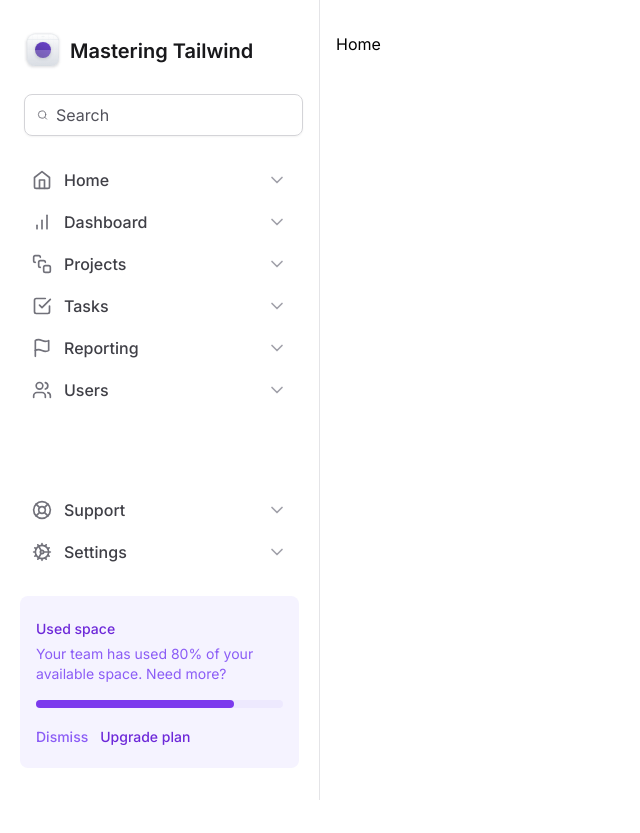
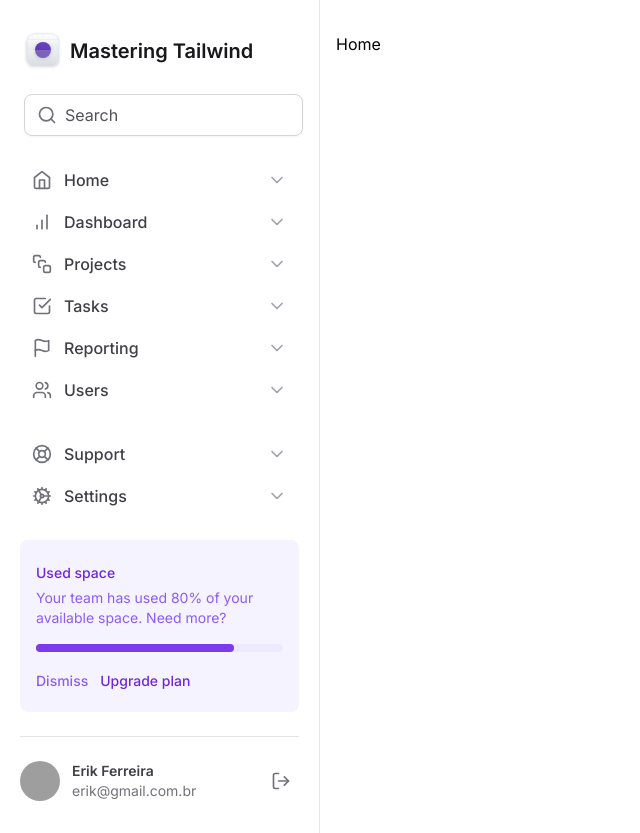
Before and after one commit to erik-ferreira/mastering-tailwind, a Next.js app: page / in a window 1280 px wide. Shown: the whole page, without its empty margins (0-640 px from the left). Before the commit the page ends 800 px from the top, so only its background shows below. Built offline with nearby package versions, Linux system fonts and the light colour scheme; grey boxes are pictures that could not be loaded.

Commit message:
create component Profile; use composition pattern in Input

```diff
--- /dev/null
+++ b/src/components/Input.tsx
@@ -0,0 +1,29 @@
+import { ComponentProps } from "react"
+
+type RootProps = ComponentProps<"div">
+
+export function Root({ ...rest }: RootProps) {
+  return (
+    <div
+      className="w-full flex items-center gap-2 rounded-lg border border-zinc-300 px-3 py-2 mx-1 shadow-sm"
+      {...rest}
+    />
+  )
+}
+
+type ControlProps = ComponentProps<"input">
+
+export function Control({ ...rest }: ControlProps) {
+  return (
+    <input
+      className="flex-1 border-0 bg-transparent p-0 text-zinc-900 placeholder-zinc-600"
+      {...rest}
+    />
+  )
+}
+
+type PrefixProps = ComponentProps<"div">
+
+export function Prefix({ ...rest }: PrefixProps) {
+  return <div {...rest} />
+}
--- /dev/null
+++ b/src/components/Sidebar/Profile.tsx
@@ -0,0 +1,26 @@
+import { LogOut } from "lucide-react"
+
+export function Profile() {
+  return (
+    <div className="grid grid-cols-profile gap-3">
+      <img
+        src="https://github.com/erik-ferreira.png"
+        alt=""
+        className="w-10 h-10 rounded-full"
+      />
+
+      <div className="flex flex-col truncate">
+        <span className="text-sm font-semibold text-zinc-700">
+          Erik Ferreira
+        </span>
+        <span className="truncate text-sm text-zinc-500">
+          erik@gmail.com.br
+        </span>
+      </div>
+
+      <button type="button" className="ml-auto rounded-md p-2 hover:bg-zinc-50">
+        <LogOut className="w-5 h-5 text-zinc-500" />
+      </button>
+    </div>
+  )
+}
--- a/src/components/Sidebar/index.tsx
+++ b/src/components/Sidebar/index.tsx
@@ -12,6 +12,8 @@
 
 import { Logo } from "./Logo"
 import { NavItem } from "./NavItem"
+import { Profile } from "./Profile"
+import * as Input from "@/components/Input"
 import { UsedSpaceWidget } from "./UsedSpaceWidget"
 
 export function Sidebar() {
@@ -19,13 +21,12 @@
     <aside className="flex flex-col gap-6 border-r border-zinc-200 px-5 py-8">
       <Logo />
 
-      <div className="w-full flex items-center gap-2 rounded-lg border border-zinc-300 px-3 py-2 mx-1 shadow-sm">
-        <Search className="w-5 h-5 text-zinc-500" />
-        <input
-          className="flex-1 border-0 bg-transparent p-0 text-zinc-900 placeholder-zinc-600"
-          placeholder="Search"
-        />
-      </div>
+      <Input.Root>
+        <Input.Prefix>
+          <Search className="w-5 h-5 text-zinc-500" />
+        </Input.Prefix>
+        <Input.Control placeholder="Search" />
+      </Input.Root>
 
       <nav className="space-y-0.5">
         <NavItem title="Home" icon={Home} />
@@ -43,6 +44,10 @@
         </nav>
 
         <UsedSpaceWidget />
+
+        <div className="h-px bg-zinc-200" />
+
+        <Profile />
       </div>
     </aside>
   )
--- a/tailwind.config.js
+++ b/tailwind.config.js
@@ -5,6 +5,7 @@
     extend: {
       gridTemplateColumns: {
         app: "minmax(18rem, 20rem) 1fr",
+        profile: "max-content 1fr max-content",
       },
     },
   },
```
Also changed, not shown: src/app/page.tsx (line endings or trailing spaces), src/components/Sidebar/Logo.tsx (line endings or trailing spaces), src/components/Sidebar/NavItem.tsx (line endings or trailing spaces), src/components/Sidebar/UsedSpaceWidget.tsx (line endings or trailing spaces).
